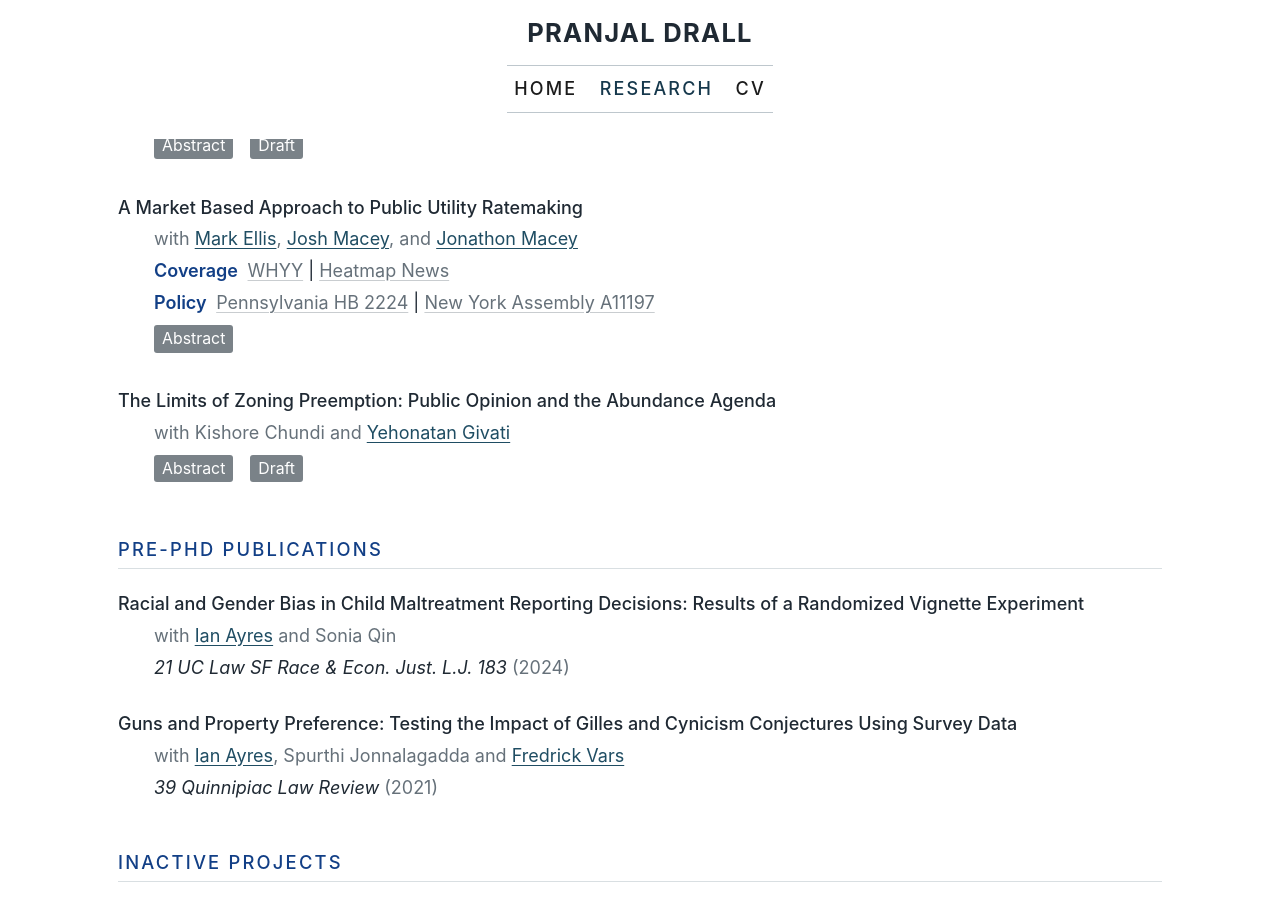
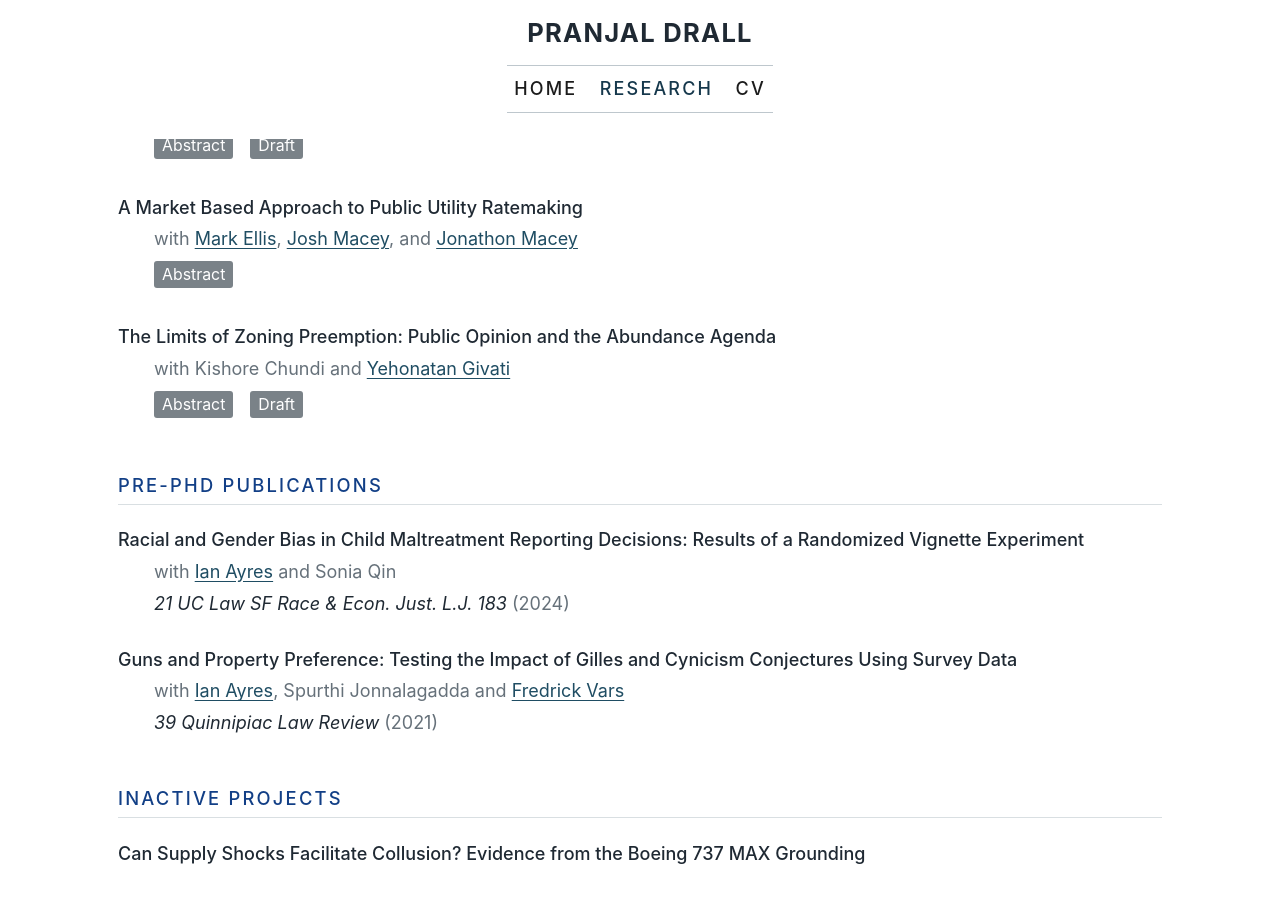
Before and after one commit to pranjal-drall/pranjal-drall.github.io, a Jekyll site: the page built from _pages/publications.md, in a window 1280 px wide and 900 px high, scrolled down 844 px. Built offline with Jekyll 4.4.1, drawn with Linux system fonts in a browser that asks for light colours; a script bundle is joined from its source files by our own code; library files that are not in the unit come from our copies; part of the change alters nothing that is shown.

```diff
--- a/_pages/publications.md
+++ b/_pages/publications.md
@@ -87,8 +87,12 @@ function toggleAbstract(id) {
 <div class="publication-item">
   <div class="publication-title">A Market Based Approach to Public Utility Ratemaking</div>
   <div class="coauthors">with <a href="https://www.economicliberties.us/mark-ellis/">Mark Ellis</a>, <a href="https://law.yale.edu/joshua-macey">Josh Macey</a>, and <a href="https://law.yale.edu/jonathan-r-macey">Jonathon Macey</a></div>
+  {% comment %}
+  Temporarily hidden from the publications page on July 28, 2026. Remove this
+  Liquid comment block to restore the Coverage and Policy rows.
   <div class="coauthors paper-detail"><strong>Coverage</strong> <a href="https://whyy.org/articles/pennsylvania-governor-josh-shapiro-utilities-letter-corporate-profits/">WHYY</a> | <a href="https://heatmap.news/energy/utilities-greg-abel-josh-shapiro">Heatmap News</a></div>
   <div class="coauthors paper-detail"><strong>Policy</strong> <a href="https://www.palegis.us/legislation/bills/2025/hb2224">Pennsylvania HB 2224</a> | <a href="https://nyassembly.gov/leg/?default_fld=&amp;leg_video=&amp;bn=A11197&amp;term=2025&amp;Summary=Y&amp;Text=Y">New York Assembly A11197</a></div>
+  {% endcomment %}
   <div class="publication-buttons">
     <button class="btn btn--abstract" onclick="toggleAbstract('ratemaking-abstract')">Abstract</button>
   </div>
```
